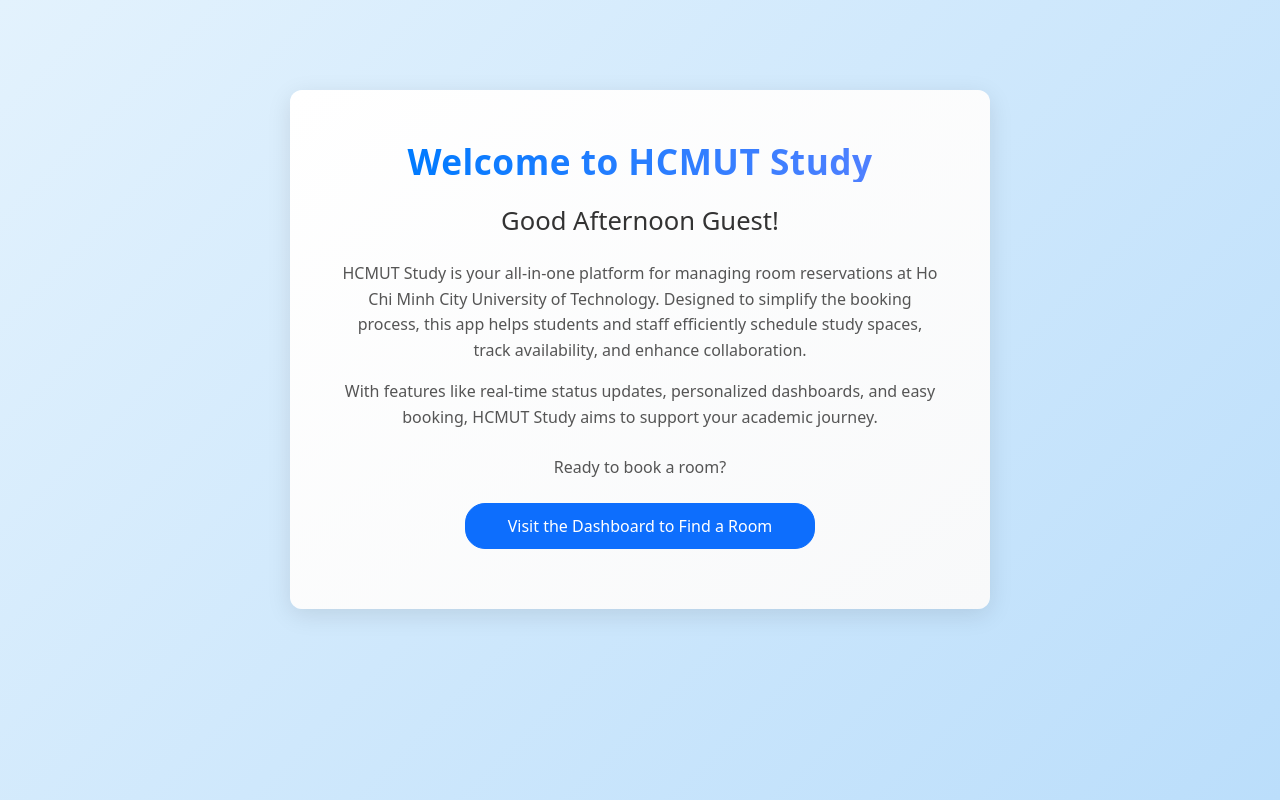
After one commit to T-K-Nguyen/HCMUT_Study_Place, a Flask app: template views/template/home.html in a window 1280 px wide. The commit adds this page. Run offline with Flask 3, Linux system fonts and the light colour scheme; the template is opened without the code that fills it, so the values that code supplies are empty; some libraries are stand-ins or nearby versions.

Commit message:
update home.html

```diff
--- a/app.py
+++ b/app.py
@@ -36,10 +36,6 @@ init_data()
 def index():
     return redirect(url_for('auth.login'))
 
-@app.route('/logout', methods=['GET', 'POST'])
-def logout():
-    return render_template('logout.html', hide_bottom_nav=True)
-
 
 if __name__ == '__main__':
     # Run the app on host '0.0.0.0' to be accessible on the local network
--- a/views/template/base.html
+++ b/views/template/base.html
@@ -94,7 +94,7 @@
             margin-bottom: 2px; /* Consistent spacing between icon and text */
         }
         .bottom-nav a small {
-            line-height: 1; /* Ensure text aligns tightly */
+            line-height: 2; /* Ensure text aligns tightly */
             margin: 0;
             padding: 0;
         }
@@ -110,6 +110,7 @@
             align-items: center;
             justify-content: center;
             width: 20%; /* Equal width for all items */
+            margin-bottom: 15px;
         }
         body.dark-mode .bottom-nav .theme-toggle-btn {
             color: #e0e0e0;
@@ -429,7 +430,7 @@
     {% if session.user %}
     <nav class="top-nav-desktop">
         <div class="container">
-            <a href="{{ url_for('reservation.dashboard') }}" class="navbar-brand">
+            <a href="{{ url_for('auth.home') }}" class="navbar-brand">
                 <img src="{{ url_for('static', filename='hcmut_logo.png') }}" alt="HCMUT Logo">
                 <span class="text">HCMUT Study</span>
             </a>
@@ -484,17 +485,21 @@
     <nav class="navbar fixed-bottom border-top shadow-sm bottom-nav" style="height: 80px;">
         <div class="container d-flex justify-content-around align-items-center">
             {% if session.user.role == 'admin' %}
-            <a href="{{ url_for('auth.report') }}" class="d-flex flex-column align-items-center text-decoration-none {% if request.endpoint == 'auth.report' %}text-primary{% else %}text-muted{% endif %}">
-                <i class="bi bi-bar-chart-line-fill" style="font-size: 1.5rem;"></i>
+            <a href="{{ url_for('auth.report') }}" class="d-flex flex-column align-items-center text-decoration-none {% if request.endpoint == 'auth.report' %}text-primary{% else %}{% endif %}">
+                <i class="fa-solid fa-chart-line"></i>
                 <small>Report</small>
             </a>
             {% endif %}
-            <a href="{{ url_for('reservation.dashboard') }}" class="d-flex flex-column align-items-center text-decoration-none {% if request.endpoint == 'reservation.dashboard' %}text-primary{% else %}text-muted{% endif %}">
-                <i class="bi bi-house-door-fill" style="font-size: 1.5rem;"></i>
+            <a href="{{ url_for('reservation.dashboard') }}" class="d-flex flex-column align-items-center text-decoration-none {% if request.endpoint == 'reservation.dashboard' %}text-primary{% else %}{% endif %}">
+                <i class="fa-solid fa-table-columns"></i>
                 <small>Dashboard</small>
             </a>
+            <a href="{{ url_for('auth.home') }}" class="d-flex flex-column align-items-center text-decoration-none {% if request.endpoint in ['auth.home', 'auth.logout'] %}active{% endif %}">
+                <i class="fa-solid fa-house"></i>
+                <small>Home</small>
+
             <a href="{{ url_for('auth.profile') }}" class="d-flex flex-column align-items-center text-decoration-none {% if request.endpoint in ['auth.profile', 'auth.logout'] %}active{% endif %}">
-                <i class="fa-solid fa-user" style="font-size: 1.5rem;"></i>
+                <i class="fa-solid fa-user"></i>
                 <small>Profile</small>
             </a>
             <a href="#" class="d-flex flex-column align-items-center theme-toggle-btn">
--- /dev/null
+++ b/views/template/home.html
@@ -0,0 +1,132 @@
+{% extends 'base.html' %}
+
+{% block title %}Home{% endblock %}
+
+{% block content %}
+<div class="home-container">
+  <div class="d-flex flex-column align-items-center" style="padding: 20px;">
+    <h1 class="fw-bold mb-4 welcome-text">Welcome to HCMUT Study</h1>
+    <h2 class="greeting-text mb-4">
+      {% if now.hour < 12 %}
+        Good Morning
+      {% else %}
+        Good Afternoon
+      {% endif %}
+      {{ session.user.name if session.user else 'Guest' }}!
+    </h2>
+    <p class="text-center intro-text mb-3">HCMUT Study is your all-in-one platform for managing room reservations at Ho Chi Minh City University of Technology. Designed to simplify the booking process, this app helps students and staff efficiently schedule study spaces, track availability, and enhance collaboration.</p>
+    <p class="text-center intro-text mb-4">With features like real-time status updates, personalized dashboards, and easy booking, HCMUT Study aims to support your academic journey.</p>
+    <p class="text-center cta-text mb-4">Ready to book a room? </p>
+    <a href="{{ url_for('reservation.dashboard') }}" class="btn btn-primary cta-btn">Visit the Dashboard to Find a Room</a>
+  </div>
+</div>
+
+<style>
+  .home-container {
+    padding: 15px;
+    background: linear-gradient(145deg, #f8f9fa, #e9ecef); /* Subtle gradient for light mode */
+    border-radius: 12px;
+    box-shadow: 0 4px 20px rgba(0, 0, 0, 0.05); /* Softer shadow */
+    margin: 10px;
+  }
+  h1, h2{
+    text-align: center;
+  }
+  .welcome-text {
+    font-size: 1.6rem;
+    letter-spacing: 0.5px;
+    background: linear-gradient(to right, #007bff, #4f80ff); /* Gradient text */
+    -webkit-background-clip: text;
+    -webkit-text-fill-color: transparent;
+  }
+
+  .greeting-text {
+    font-size: 1.3rem;
+    color: #333;
+    font-weight: 500;
+  }
+
+  .intro-text {
+    font-size: 0.9rem;
+    max-width: 600px;
+    line-height: 1.6;
+    color: #555;
+  }
+
+  .cta-text {
+    font-size: 0.9rem;
+    color: #555;
+    font-weight: 500;
+    margin-bottom: 20px;
+  }
+
+  .cta-btn {
+    font-size: 0.9rem;
+    padding: 8px 16px;
+    border-radius: 20px;
+    transition: transform 0.2s, box-shadow 0.2s, background-color 0.2s;
+    max-width: 350px;
+  }
+
+  .cta-btn:hover {
+    transform: translateY(-2px);
+    box-shadow: 0 4px 15px rgba(0, 123, 255, 0.3);
+    background-color: #0056b3; /* Darker shade on hover */
+  }
+
+  @media (min-width: 768px) {
+    .home-container {
+      max-width: 700px;
+      margin: 20px auto;
+      padding: 30px;
+      background: linear-gradient(145deg, #ffffff, #f8f9fa); /* Slightly different gradient for desktop */
+      box-shadow: 0 6px 25px rgba(0, 0, 0, 0.1);
+    }
+
+    .welcome-text {
+      font-size: 2.2rem;
+    }
+
+    .greeting-text {
+      font-size: 1.6rem;
+    }
+
+    .intro-text, .cta-text {
+      font-size: 1rem;
+    }
+
+    .cta-btn {
+      font-size: 1rem;
+      padding: 10px 20px;
+    }
+  }
+
+  /* Dark Mode Styles */
+  body.dark-mode .home-container {
+    background: linear-gradient(145deg, #2c3e50, #34495e); /* Dark gradient */
+    box-shadow: 0 4px 20px rgba(0, 0, 0, 0.3);
+  }
+
+  body.dark-mode .welcome-text {
+    background: linear-gradient(to right, #4f80ff, #6a9bff); /* Adjusted gradient for dark mode */
+    -webkit-background-clip: text;
+    -webkit-text-fill-color: transparent;
+  }
+
+  body.dark-mode .greeting-text,
+  body.dark-mode .intro-text,
+  body.dark-mode .cta-text {
+    color: #e0e0e0;
+  }
+
+  body.dark-mode .cta-btn {
+    background-color: #4f80ff;
+    border-color: #4f80ff;
+  }
+
+  body.dark-mode .cta-btn:hover {
+    background-color: #4066cc;
+    box-shadow: 0 4px 15px rgba(79, 128, 255, 0.4);
+  }
+</style>
+{% endblock %}
```
Also changed, not shown: controllers/auth_controller.py (+6 -1 lines).
